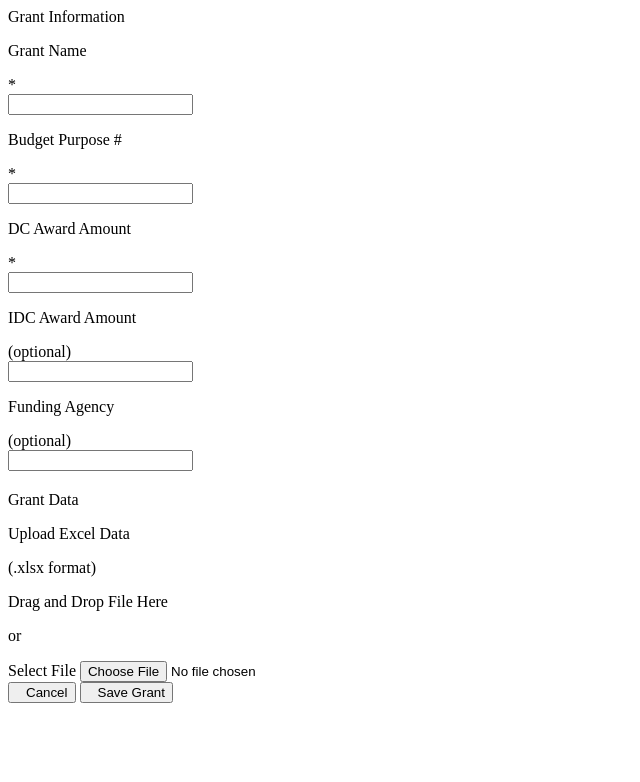
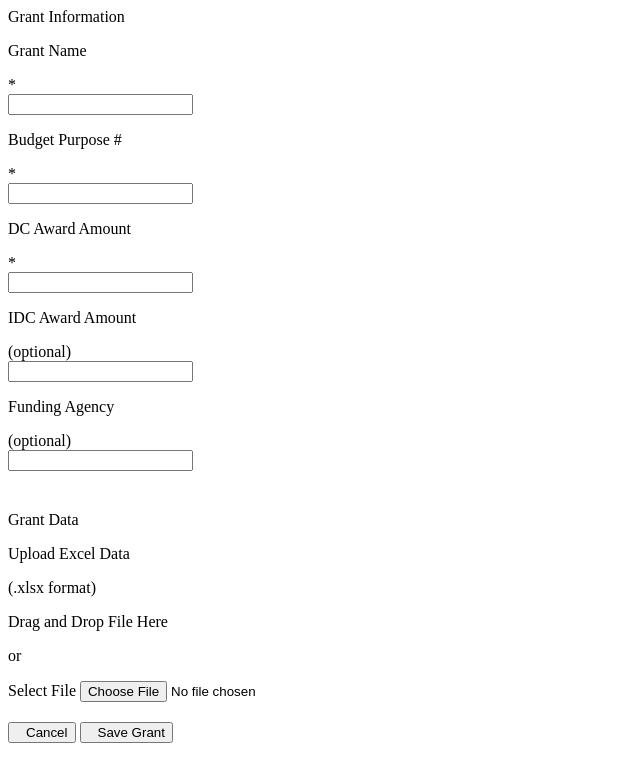
Before and after one commit to ZacharyMcGee/Grant-Management-Dashboard, a PHP site: page /includes/grants/new-grant.php in a window 1280 px wide. Shown: the top 782 px of the page, without its empty margins (0-640 px from the left). Run offline with PHP 8.4, Linux system fonts and the light colour scheme.

Commit message:
Fix Padding Issue

```diff
--- a/Grant Management Dashboard/css/style.css
+++ b/Grant Management Dashboard/css/style.css
@@ -1017,10 +1017,9 @@ input[type="file"] {
   float: right;
   margin-top: 30px;
   padding-top: 0px;
-  width: calc(100% - 40px);
+  width: calc(100% - 20px);
   border-top: 1px solid #eaeaea;
   padding-top: 20px;
-  margin-left: 20px;
   margin-right: 20px;
 }
 
--- a/Grant Management Dashboard/includes/grants/new-grant.php
+++ b/Grant Management Dashboard/includes/grants/new-grant.php
@@ -82,7 +82,7 @@ function validateNewGrantForm(){
 }
 </script>
 </head>
-<div class="full-card">
+<div class="full-card" style="padding-bottom:20px;">
   <div class="card-title">
     <div class="card-title-text">
       <i class="fas fa-file-alt"></i><span class="parent-link">Grant Information</span>
@@ -132,7 +132,7 @@ function validateNewGrantForm(){
   </div>
 </div>
 
-<div class="full-card" style="margin-top:20px">
+<div class="full-card" style="margin-top:20px; padding-bottom: 20px;">
   <div class="card-title">
     <div class="card-title-text">
       <i class="fas fa-table"></i><span class="parent-link">Grant Data</span>
```
